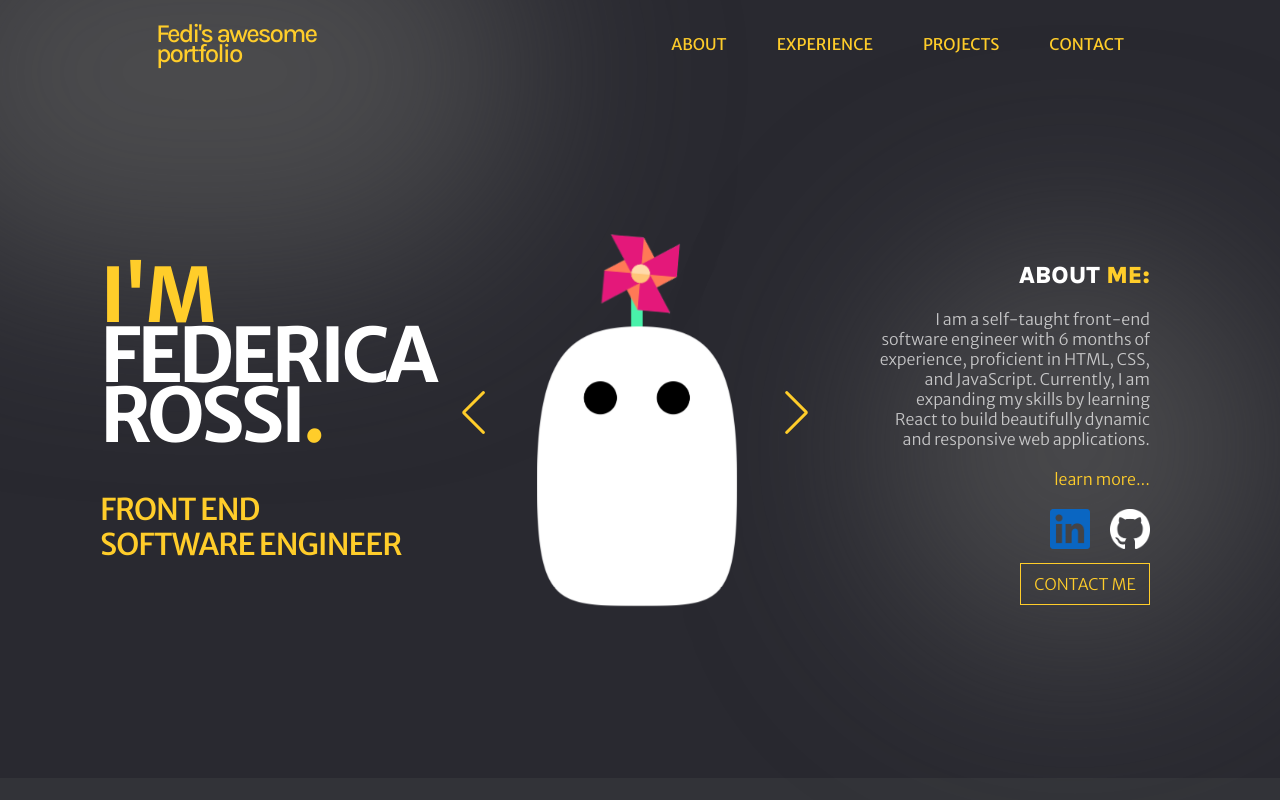
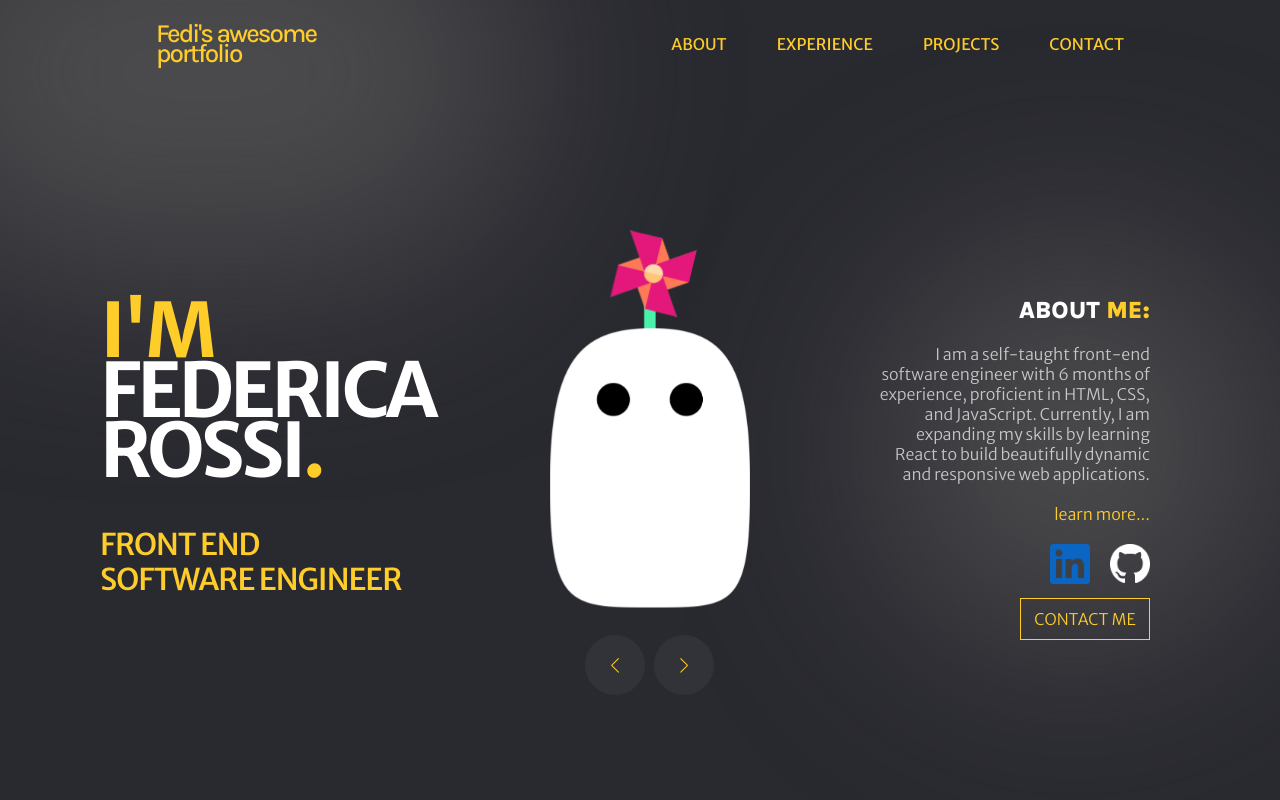
Before and after one commit to federedd/fedisawesomeportfolio, a React (Vite) app: page / in a window 1280 px wide. Shown: the top 800 px of the page. Built offline with nearby package versions, Linux system fonts and the light colour scheme.

Commit message:
fix swiper

```diff
--- a/src/App.css
+++ b/src/App.css
@@ -17,12 +17,33 @@ html {
   scroll-behavior: smooth;
 }
 
+.swiper-button-prev,
 .swiper-button-next {
   color: var(--secondary-color);
-  padding-left: 20px;
+  background-color: var(--secondary-background-color);
+  padding-left: 35px;
+  border-radius: 50%;
+  position: absolute;
+  top: 437px;
+  margin: 0;
+}
+
+.swiper-button-next:hover,
+.swiper-button-prev:hover {
+  background-color: #51535a;
+}
+
+.swiper-button-next {
+  right: 96px;
+  padding: 30px;
 }
 
 .swiper-button-prev {
-  color: var(--secondary-color);
-  padding-right: 20px;
+  left: 125px;
+  padding: 30px;
 }
+
+.swiper-button-next::after,
+.swiper-button-prev::after {
+  font-size: 15px;
+}
--- a/src/components/Carousel.jsx
+++ b/src/components/Carousel.jsx
@@ -8,12 +8,14 @@ import { useState } from "react";
 
 const Image = styled.img`
   width: 200px;
-  margin: 20px 77px;
+  margin: 20px 90px;
 `;
 
 const Ventolino = styled.img``;
 
 const ImageContainer = styled.div`
+  height: 500px;
+  width: 390px;
   position: relative;
   animation-name: floating;
   animation-duration: 3s;
@@ -25,7 +27,7 @@ const ImageContainer = styled.div`
       transform: translate(0, 0px);
     }
     50% {
-      transform: translate(0, 20px);
+      transform: translate(0, 30px);
     }
     100% {
       transform: translate(0, -0px);
--- a/src/components/Hero.jsx
+++ b/src/components/Hero.jsx
@@ -49,8 +49,8 @@ const Container = styled.div`
   .ventolino {
     position: absolute;
     width: 95px;
-    top: 26px;
-    right: 123px;
+    top: 24px;
+    right: 150px;
   }
 
   .hero-img {
@@ -60,8 +60,8 @@ const Container = styled.div`
   .spin {
     position: absolute;
     width: 95px;
-    top: 26px;
-    right: 123px;
+    top: 24px;
+    right: 150px;
     animation: spin 5000ms infinite linear;
   }
 
@@ -177,6 +177,14 @@ const ContainerRight = styled.div`
   width: 305px;
   gap: 20px;
   padding-right: 30px;
+  @media screen and (max-width: 830px) {
+    align-items: center;
+    text-align: center;
+    .socials {
+      margin: 20px;
+      gap: 10px;
+    }
+  }
 `;
 
 const TopBlur = styled.div`
```
